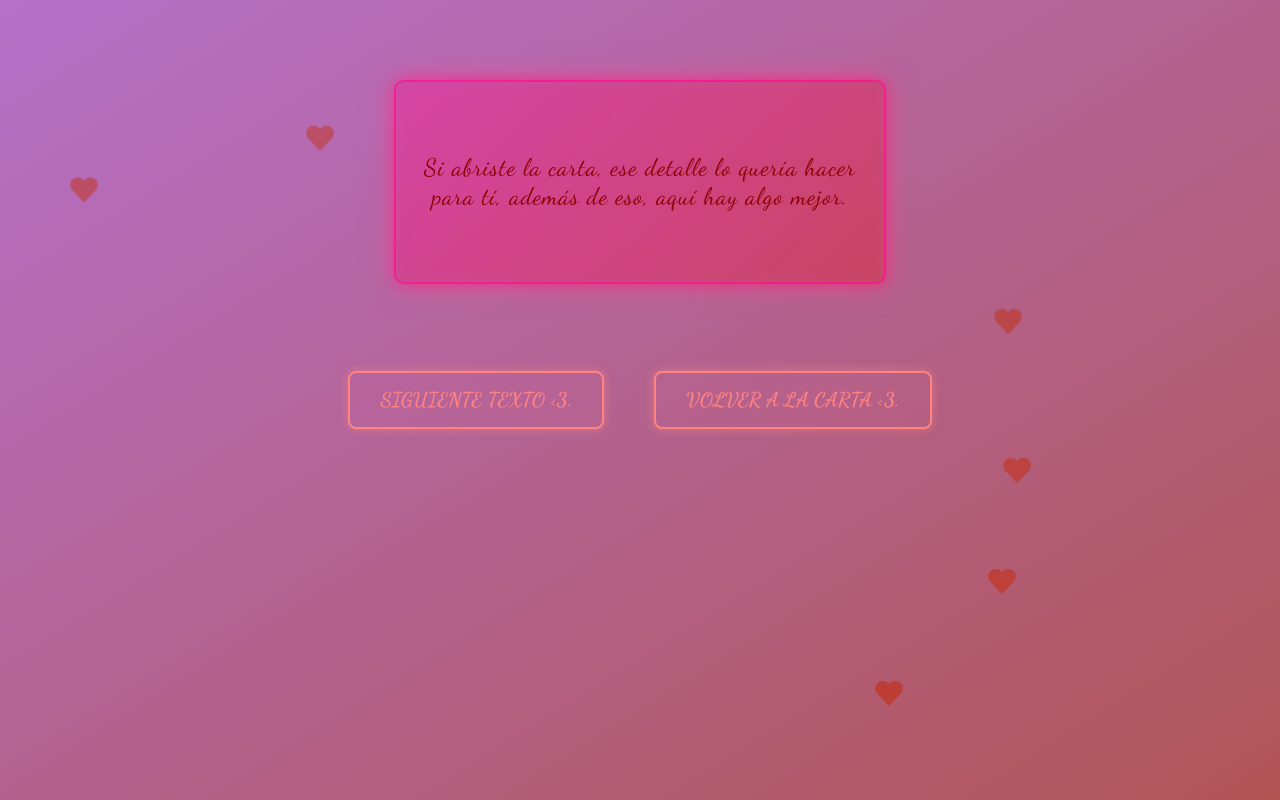
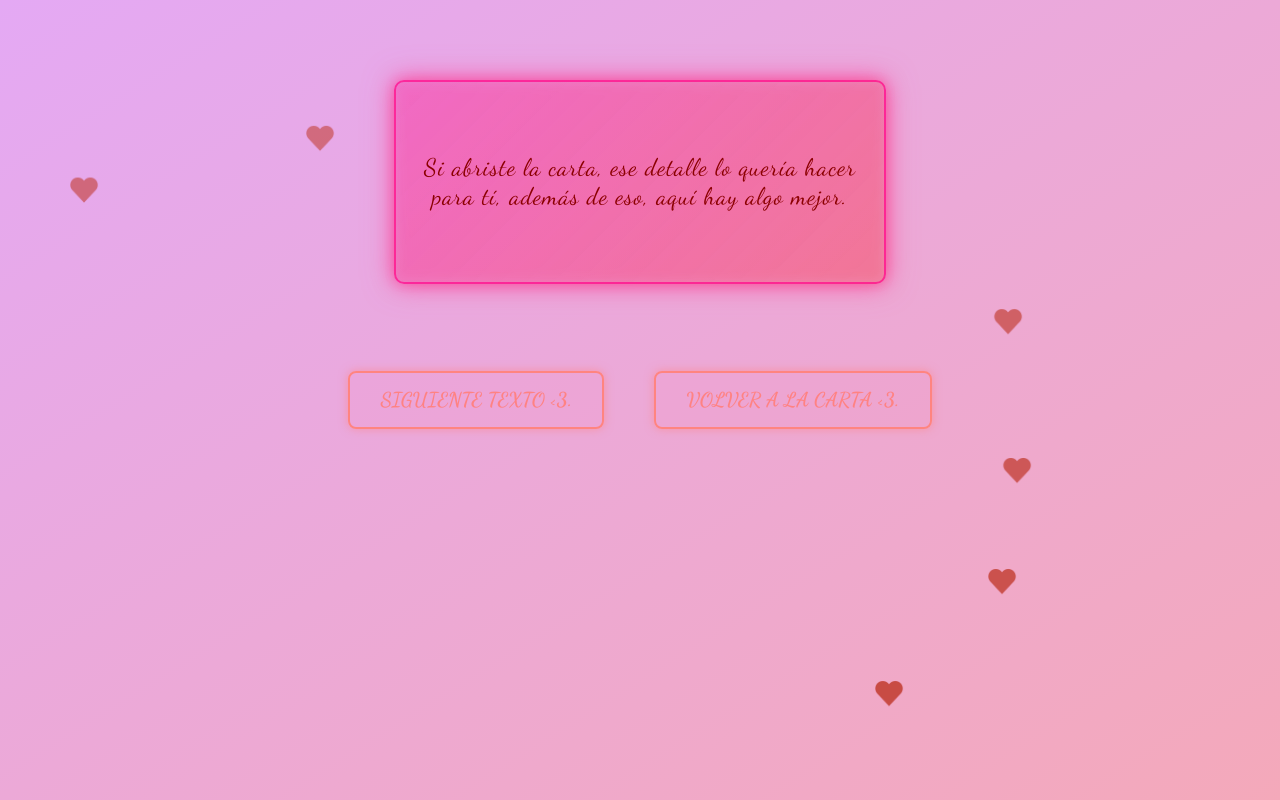
Before and after one commit to RegreDanger/letterlove, a plain HTML site: page question.html in a window 1280 px wide. Drawn offline with Linux system fonts and the light colour scheme.

Commit message:
colors changed

```diff
--- a/background-question.css
+++ b/background-question.css
@@ -3,7 +3,7 @@
 html, body {
   height: 100%;
   margin: 0;
-  background: linear-gradient(to bottom right, #b670c9, #b15555);
+  background: linear-gradient(to bottom right, #e4a9f4, #f4a9ba);
 
   overflow: hidden;
 }
```
